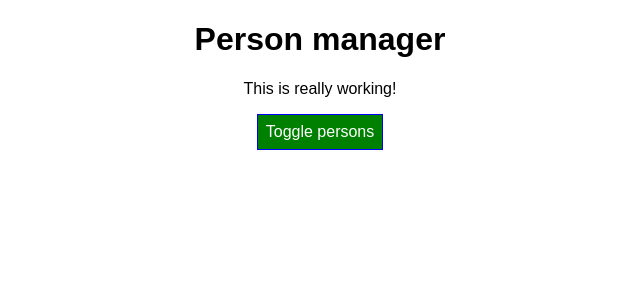
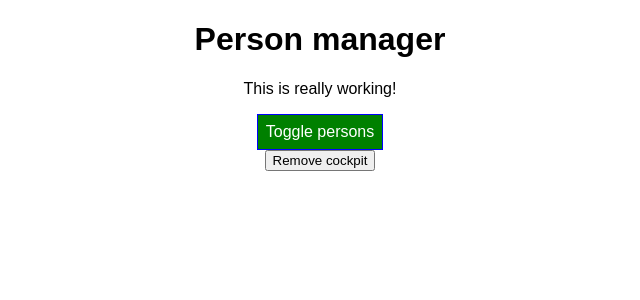
Before and after one commit to giorgiofrittoli/react-complete-guide, a React (Create React App) app: page / in a window 1280 px wide. Shown: the top 300 px of the page, without its empty margins (320-960 px from the left). Built offline with nearby package versions, Linux system fonts and the light colour scheme.

Commit message:
cleanup hook

```diff
--- a/src/components/Cockpit/Cockpit.js
+++ b/src/components/Cockpit/Cockpit.js
@@ -8,8 +8,11 @@ const cockpit = (props) => {
         console.log("[Cockpit.js] useEffect");
         // http req
         setTimeout(() => {
-            alert("saved data to cloud");
+            console.log("saved");
         }, 100);
+        return () => {
+            console.log("cockpit cleaned up");
+        }
     }, [props.persons]);
 
     // triggered 1 time
@@ -17,8 +20,16 @@ const cockpit = (props) => {
         console.log("[Cockpit.js] useEffect");
         // http req
         setTimeout(() => {
-            alert("saved data to cloud");
+            console.log("saved");
         }, 100);
+    }, []);
+
+    // triggered every update cycle
+    useEffect(() => {
+        console.log("[Cockpit.js] useEffect");
+        return () => {
+            console.log("cockpit cleaned up every time");
+        }
     }, []);
 
     const assignedClasses = [];
--- a/src/components/Persons/Persons.js
+++ b/src/components/Persons/Persons.js
@@ -2,6 +2,10 @@ import React, { Component } from "react";
 import Person from "./Person/Person";
 
 class Persons extends Component {
+
+    componentWillUnmount() {
+        console.log("[Persons.js] componentWillUnmount")
+    }
 
     render() {
         console.log("[Persons.js] rendering");
--- a/src/containers/App.js
+++ b/src/containers/App.js
@@ -27,6 +27,7 @@ class App extends Component {
     ],
     otherState: 'some other value',
     showPersons: false,
+    showCockpit: true,
   };
 
   switchNameHandler = (newName) => {
@@ -80,14 +81,17 @@ class App extends Component {
 
     return (
       <div className={styles.App}>
+        {this.state.showCockpit ?
           <Cockpit
             title={this.props.title}
             persons={this.state.persons}
             showPersons={this.state.showPersons}
             togglePerson={this.togglePerson}
           />
-        {persons}
-      </div>
+          : null}
+        <button onClick={() => this.setState({ showCockpit: false })} >Remove cockpit</button>
+        { persons}
+      </div >
     );
     // return React.createElement('div', {className: 'App'}, React.createElement('h1', null, 'Does this work now?'));
   }
```
Lines whose indentation alone changed are shown as unchanged.
